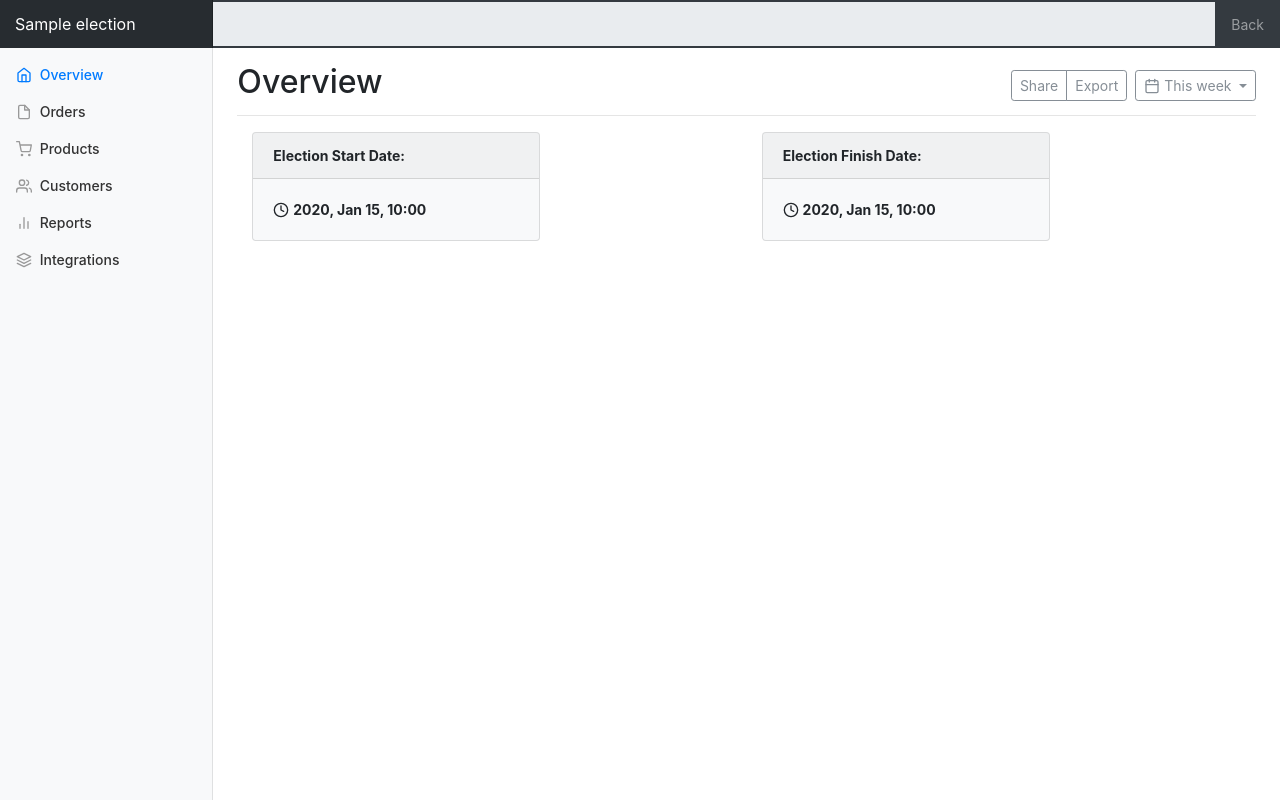
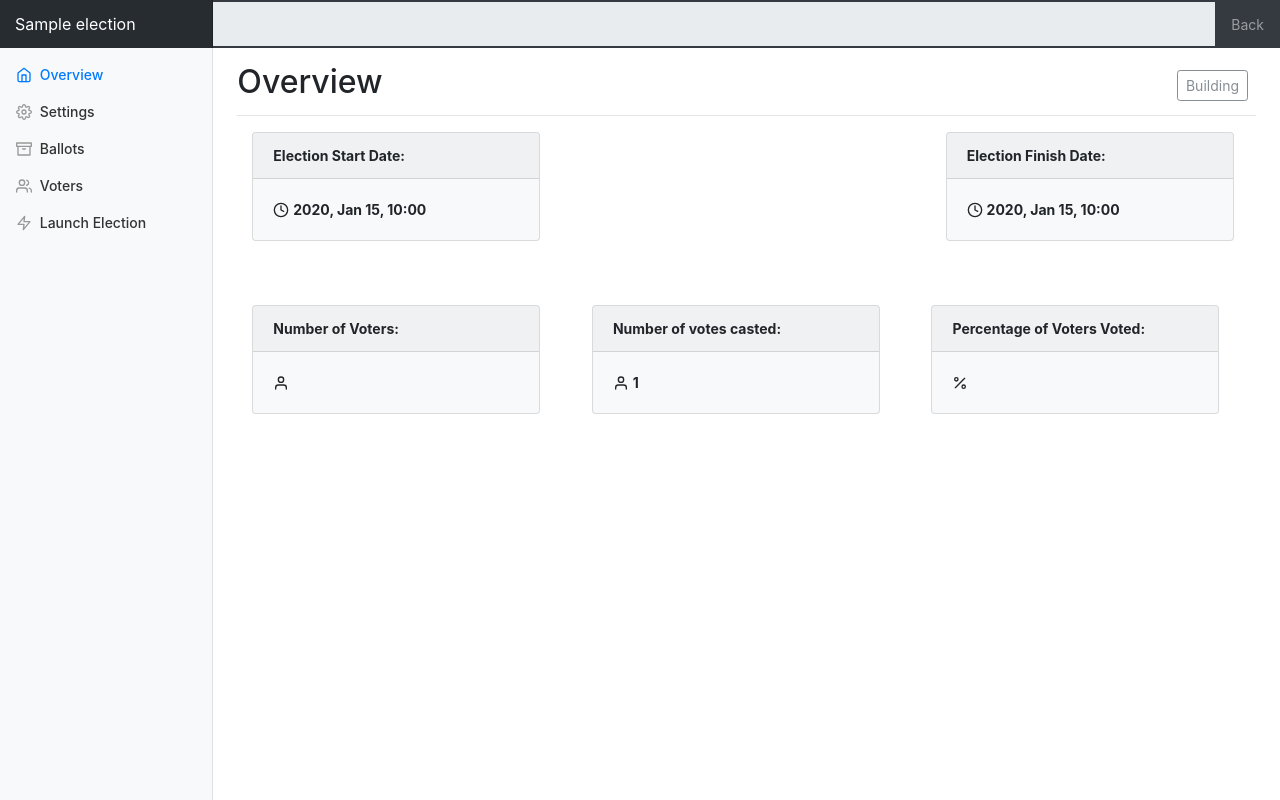
Before and after one commit to heyWest/econline, a Flask app: page /admin/election/1 in a window 1280 px wide. Run offline with Flask 2, Linux system fonts and the light colour scheme; tables that the repository leaves empty hold one stand-in row (values such as "Sample post"); some libraries are stand-ins or nearby versions.

Commit message:
Admin pages added. Overview page 70% done

```diff
--- a/econline/admin/routes.py
+++ b/econline/admin/routes.py
@@ -59,6 +59,42 @@
 
 
 @login_required
+@admin.route('/admin/election/settings', methods=['POST', 'GET'])
+@admin.route('/admin/election/settings/<election_id>', methods=['POST', 'GET'])
+def election_settings(election_id):
+    election = Election.query.filter_by(id=election_id).first()
+
+    return render_template('election-settings.html', title=election.name, election=election)
+
+
+@login_required
+@admin.route('/admin/election/ballot', methods=['POST', 'GET'])
+@admin.route('/admin/election/ballot/<election_id>', methods=['POST', 'GET'])
+def election_ballot(election_id):
+    election = Election.query.filter_by(id=election_id).first()
+
+    return render_template('election-ballot.html', title=election.name, election=election)
+
+
+@login_required
+@admin.route('/admin/election/voters', methods=['POST', 'GET'])
+@admin.route('/admin/election/voters/<election_id>', methods=['POST', 'GET'])
+def election_voters(election_id):
+    election = Election.query.filter_by(id=election_id).first()
+
+    return render_template('election-voters.html', title=election.name, election=election)
+
+
+@login_required
+@admin.route('/admin/election/analyse', methods=['POST', 'GET'])
+@admin.route('/admin/election/analyse/<election_id>', methods=['POST', 'GET'])
+def election_analyse(election_id):
+    election = Election.query.filter_by(id=election_id).first()
+
+    return render_template('election-analyse.html', title=election.name, election=election)
+
+
+@login_required
 @admin.route('/admin/logout')
 def admin_logout():
     logout_user()
--- a/econline/templates/admin-election.html
+++ b/econline/templates/admin-election.html
@@ -36,92 +36,62 @@
             <div class="sidebar-sticky">
                 <ul class="nav flex-column">
                     <li class="nav-item">
-                <a class="nav-link active" href="#">
+                        <a class="nav-link active" href="{{url_for('admin.admin_election', election_id = election.id)}}">
                             <span data-feather="home"></span>
                             Overview <span class="sr-only">(current)</span>
                         </a>
                     </li>
+                    {% if election.status == "Building" %}
                     <li class="nav-item">
-                <a class="nav-link" href="#">
-                  <span data-feather="file"></span>
-                  Orders
+                        <a class="nav-link" href="{{url_for('admin.election_settings', election_id = election.id)}}">
+                            <span data-feather="settings"></span>
+                            Settings
+                        </a>
+                    </li>
+                    <li class="nav-item">
+                        <a class="nav-link" href="{{url_for('admin.election_ballot', election_id = election.id)}}">
+                            <span data-feather="archive"></span>
+                            Ballots
+                        </a>
+                    </li>
+                    <li class="nav-item">
+                        <a class="nav-link" href="{{url_for('admin.election_voters', election_id = election.id)}}">
+                            <span data-feather="users"></span>
+                            Voters
                         </a>
                     </li>
                     <li class="nav-item">
                         <a class="nav-link" href="#">
-                  <span data-feather="shopping-cart"></span>
-                  Products
+                            <span data-feather="zap"></span>
+                            Launch Election
                         </a>
                     </li>
+                    {% else %}
                     <li class="nav-item">
-                <a class="nav-link" href="#">
-                  <span data-feather="users"></span>
-                  Customers
+                        <a class="nav-link" href="{{url_for('admin.election_analyse', election_id = election.id)}}">
+                            <span data-feather="bar-chart-2"></span>
+                            Election Analysis
                         </a>
                     </li>
-              <li class="nav-item">
-                <a class="nav-link" href="#">
-                  <span data-feather="bar-chart-2"></span>
-                  Reports
-                </a>
-              </li>
-              <li class="nav-item">
-                <a class="nav-link" href="#">
-                  <span data-feather="layers"></span>
-                  Integrations
-                </a>
-              </li>
-            </ul>
-
-<!--
-            <h6 class="sidebar-heading d-flex justify-content-between align-items-center px-3 mt-4 mb-1 text-muted">
-              <span>Saved reports</span>
-              <a class="d-flex align-items-center text-muted" href="#">
-                <span data-feather="plus-circle"></span>
-              </a>
-            </h6>
-            <ul class="nav flex-column mb-2">
-              <li class="nav-item">
-                <a class="nav-link" href="#">
-                  <span data-feather="file-text"></span>
-                  Current month
-                </a>
-              </li>
-              <li class="nav-item">
-                <a class="nav-link" href="#">
-                  <span data-feather="file-text"></span>
-                  Last quarter
-                </a>
-              </li>
-              <li class="nav-item">
-                <a class="nav-link" href="#">
-                  <span data-feather="file-text"></span>
-                  Social engagement
-                </a>
-              </li>
-              <li class="nav-item">
-                <a class="nav-link" href="#">
-                  <span data-feather="file-text"></span>
-                  Year-end sale
-                </a>
-              </li>
+                    {% endif %}
                 </ul>
             </div>
--->
         </nav>
-
+{% block content %}
         <main role="main" class="col-md-9 ml-sm-auto col-lg-10 pt-3 px-4">
           <div class="d-flex justify-content-between flex-wrap flex-md-nowrap align-items-center pb-2 mb-3 border-bottom">
             <h1 class="h2">Overview</h1>
             <div class="btn-toolbar mb-2 mb-md-0">
               <div class="btn-group mr-2">
-                <button class="btn btn-sm btn-outline-secondary">Share</button>
-                <button class="btn btn-sm btn-outline-secondary">Export</button>
+                <button class="btn btn-sm btn-outline-secondary">{{election.status}}</button>
+<!--                <button class="btn btn-sm btn-outline-secondary">Export</button>-->
               </div>
+<!--
               <button class="btn btn-sm btn-outline-secondary dropdown-toggle">
                 <span data-feather="calendar"></span>
                 This week
               </button>
+-->
             </div>
           </div>
 
@@ -137,10 +107,36 @@
                         </div>
                     </div>
                      <div class="col-12 col-md-6">
-                        <div class="card bg-light mb-3" style="max-width: 18rem;">
+                        <div class="card bg-light mb-3 " style="max-width: 18rem; margin-left: 11.5rem;">
                             <div class="card-header font-weight-bold">Election Finish Date:</div>
                             <div class="card-body">
                                 <span data-feather="clock"></span> <b>{{election.end_at.strftime("%Y, %b %d, %H:%M")}}</b>
+                            </div>
+                        </div>
+                    </div>
+                </div>
+                <div class="row mt-5">
+                    <div class="col-12 col-md-4">
+                        <div class="card bg-light mb-3" style="max-width: 18rem;">
+                            <div class="card-header font-weight-bold">Number of Voters:</div>
+                            <div class="card-body">
+                                <span data-feather="user"></span>  <b></b>
+                            </div>
+                        </div>
+                    </div>
+                     <div class="col-12 col-md-4">
+                        <div class="card bg-light mb-3" style="max-width: 18rem;">
+                            <div class="card-header font-weight-bold">Number of votes casted:</div>
+                            <div class="card-body">
+                                <span data-feather="user"></span> <b>{{election.votes_number}}</b>
+                            </div>
+                        </div>
+                    </div>
+                    <div class="col-12 col-md-4">
+                        <div class="card bg-light mb-3" style="max-width: 18rem;">
+                            <div class="card-header font-weight-bold">Percentage of Voters Voted:</div>
+                            <div class="card-body">
+                                <span data-feather="percent"></span> <b></b>
                             </div>
                         </div>
                     </div>
@@ -149,6 +145,7 @@
 
 
         </main>
+        {% endblock content %}
       </div>
     </div>
 
@@ -166,5 +163,8 @@
       feather.replace()
     </script>
 
+    {% block scripts %}
+    {% endblock scripts %}
+
   </body>
 </html>
--- /dev/null
+++ b/econline/templates/election-ballot.html
@@ -0,0 +1,5 @@
+{% extends "admin-election.html" %}
+
+{% block content %}
+
+{% endblock content %}
--- /dev/null
+++ b/econline/templates/election-settings.html
@@ -0,0 +1,5 @@
+{% extends "admin-election.html" %}
+
+{% block content %}
+
+{% endblock content %}
--- /dev/null
+++ b/econline/templates/election-voters.html
@@ -0,0 +1,5 @@
+{% extends "admin-election.html" %}
+
+{% block content %}
+
+{% endblock content %}
--- /dev/null
+++ b/econline/templates/elections-analyse.html
@@ -0,0 +1,5 @@
+{% extends "admin-election.html" %}
+
+{% block content %}
+
+{% endblock content %}
```
Lines whose indentation alone changed are shown as unchanged.
